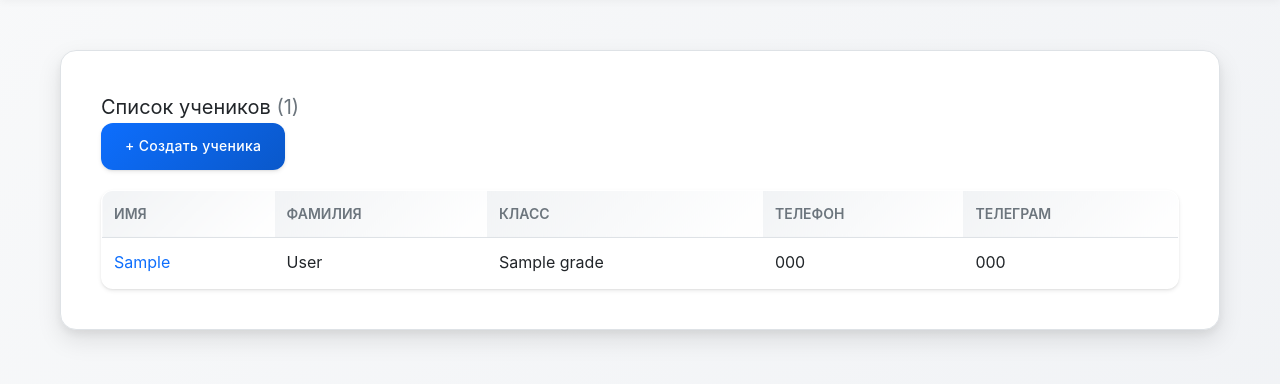
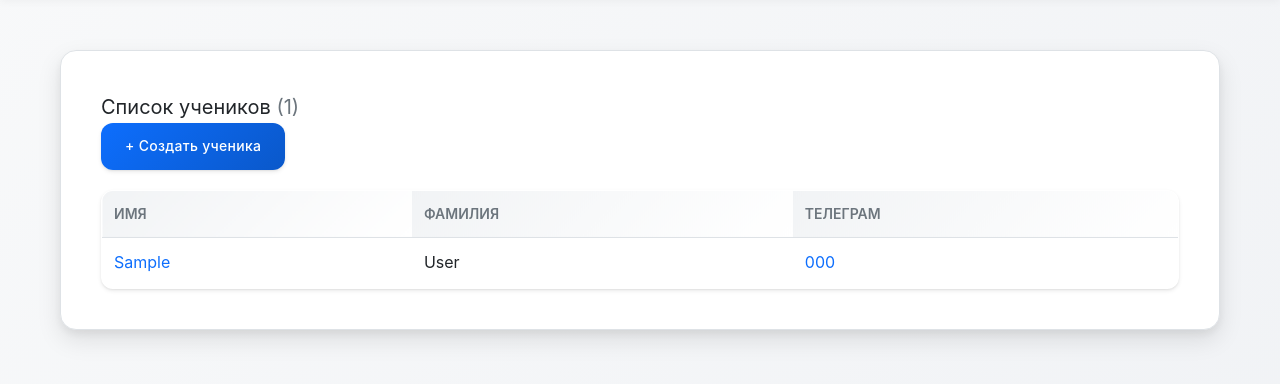
Before and after one commit to Artak822/tutoring, a Django app: template main/templates/main/student_list.html in a window 1280 px wide. Shown: the part 119-503 px from the top of the page. Run offline with Django 3.2, Linux system fonts and the light colour scheme; the template is opened without the code that fills it: most values are stand-ins (such as "Sample title", 1, 10 or a date in 2020).

Commit message:
Возможность переходить по ссылке на телеграмм

```diff
--- a/main/templates/main/student_list.html
+++ b/main/templates/main/student_list.html
@@ -20,8 +20,8 @@
             <tr>
                 <th>Имя</th>
                 <th>Фамилия</th>
-                <th>Класс</th>
-                <th class="table-mobile-hide">Телефон</th>
+                <!-- <th>Класс</th> -->
+                <!-- <th class="table-mobile-hide">Телефон</th> -->
                 <th class="table-mobile-hide">Телеграм</th>
             </tr>
         </thead>
@@ -30,9 +30,9 @@
             <tr>
                 <td><a href="{% url 'student_detail' student.pk %}">{{ student.first_name }}</a></td>
                 <td>{{ student.last_name }}</td>
-                <td>{{ student.grade|default:"—" }}</td>
-                <td class="table-mobile-hide">{{ student.phone|default:"—" }}</td>
-                <td class="table-mobile-hide">{{ student.telegram|default:"—" }}</td>
+                <!-- <td>{{ student.grade|default:"—" }}</td> -->
+                <!-- <td class="table-mobile-hide">{{ student.phone|default:"—" }}</td> -->
+                <td class="table-mobile-hide"><a href="https://t.me/{{ student.telegram }}" target="_blank">{{ student.telegram|default:"—" }}</a></td>
             </tr>
             {% endfor %}
         </tbody>
```
Also changed, not shown: db.sqlite3.
